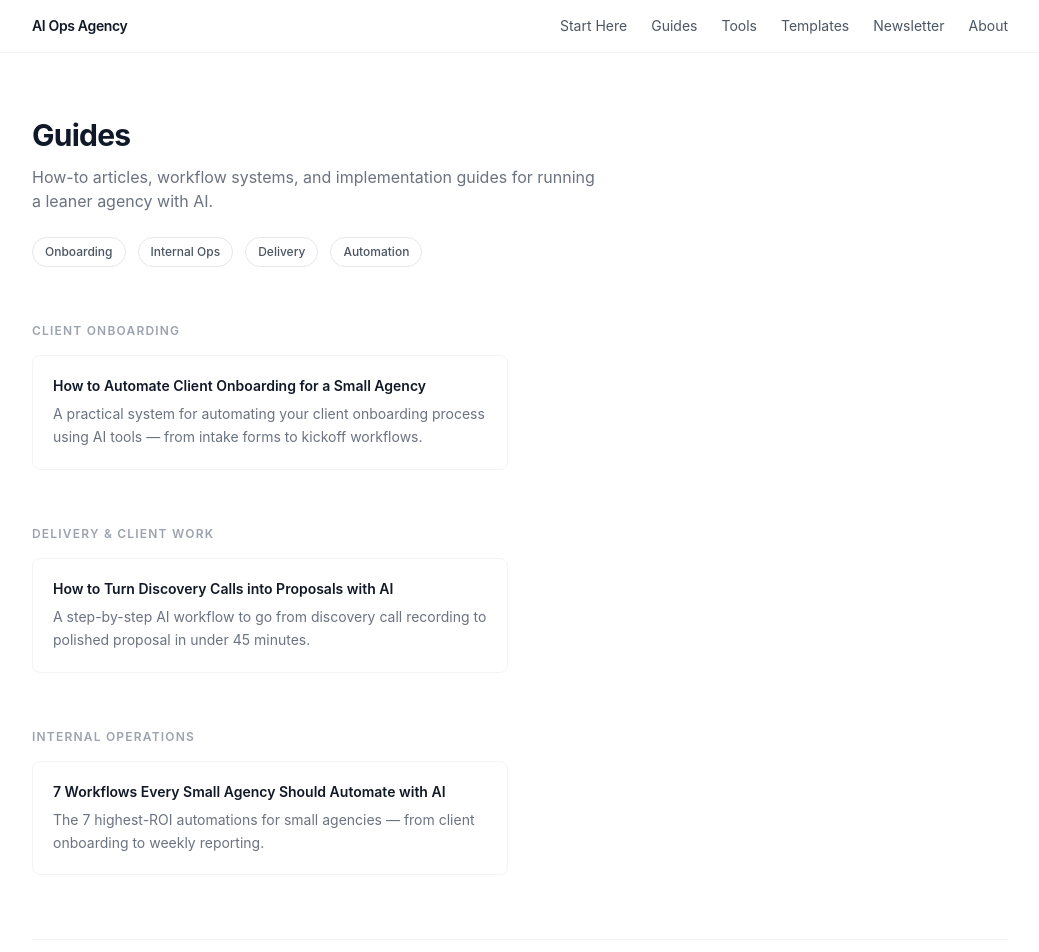
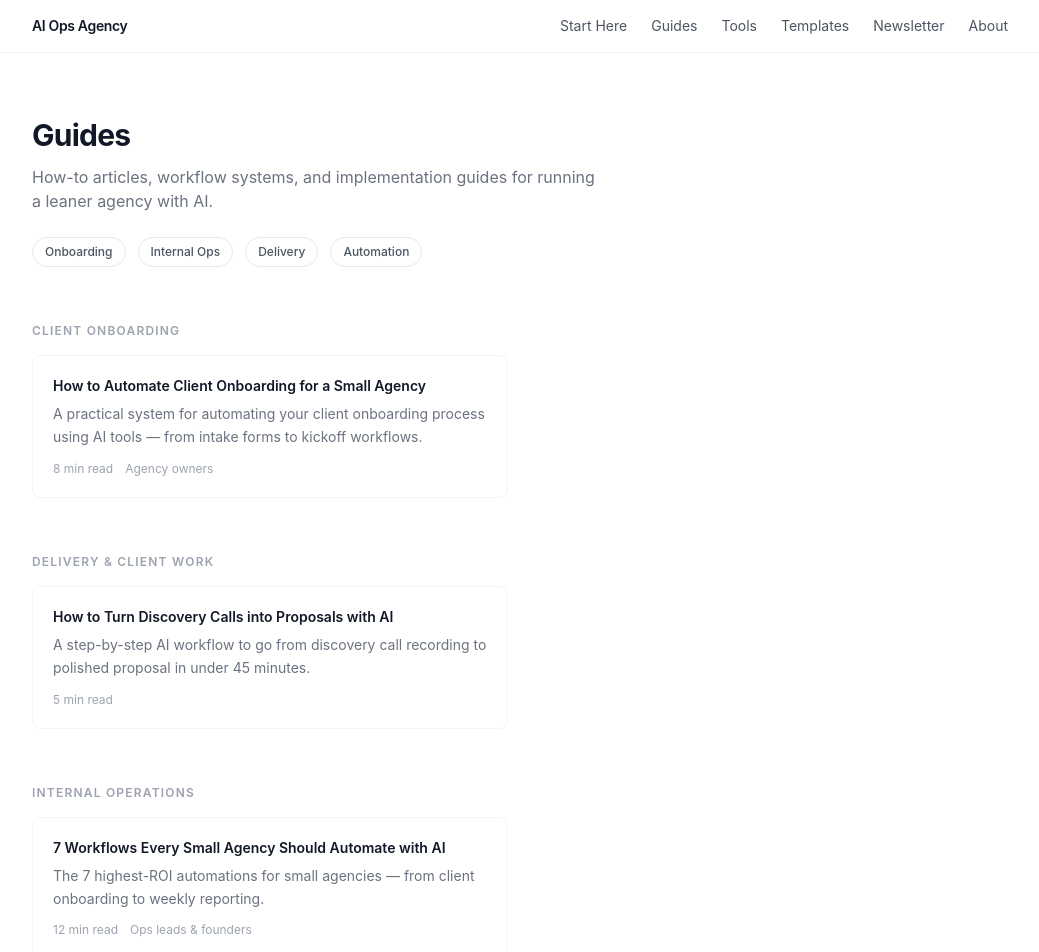
Before and after one commit to veramey/my-website, a Next.js app: page /guides in a window 1280 px wide. Shown: the top 952 px of the page, without its empty margins (120-1159 px from the left). Built offline with nearby package versions, Linux system fonts and the light colour scheme.

Commit message:
feat: implement issue #186 (#190)
Implemented by AI Teammate via Claude Code.
Closes #186

Co-authored-by: AI Teammate <agent.ai.native@gmail.com>

```diff
--- a/src/lib/guides.ts
+++ b/src/lib/guides.ts
@@ -10,6 +10,8 @@ export interface GuideArticle {
   description: string
   subcategory: GuideSubcategory
   href: string
+  readingTime?: string
+  whoItIsFor?: string
 }
 
 export const guides: GuideArticle[] = [
@@ -20,6 +22,8 @@ export const guides: GuideArticle[] = [
       'A practical system for automating your client onboarding process using AI tools — from intake forms to kickoff workflows.',
     subcategory: 'Client Onboarding',
     href: '/guides/automate-client-onboarding-small-agency',
+    readingTime: '8 min read',
+    whoItIsFor: 'Agency owners',
   },
   {
     slug: 'discovery-call-to-proposal-workflow-agency',
@@ -28,6 +32,7 @@ export const guides: GuideArticle[] = [
       'A step-by-step AI workflow to go from discovery call recording to polished proposal in under 45 minutes.',
     subcategory: 'Delivery & Client Work',
     href: '/guides/discovery-call-to-proposal-workflow-agency',
+    readingTime: '5 min read',
   },
   {
     slug: '7-workflows-automate-small-agency',
@@ -36,5 +41,7 @@ export const guides: GuideArticle[] = [
       'The 7 highest-ROI automations for small agencies — from client onboarding to weekly reporting.',
     subcategory: 'Internal Operations',
     href: '/guides/7-workflows-automate-small-agency',
+    readingTime: '12 min read',
+    whoItIsFor: 'Ops leads & founders',
   },
 ]
--- a/src/pages/guides/index.tsx
+++ b/src/pages/guides/index.tsx
@@ -86,6 +86,16 @@ export default function GuidesIndex() {
                       <p className="mt-2 text-sm text-gray-500 leading-relaxed">
                         {article.description}
                       </p>
+                      {(article.readingTime || article.whoItIsFor) && (
+                        <div className="flex gap-3 mt-3">
+                          {article.readingTime && (
+                            <span className="text-xs text-gray-400">{article.readingTime}</span>
+                          )}
+                          {article.whoItIsFor && (
+                            <span className="text-xs text-gray-400">{article.whoItIsFor}</span>
+                          )}
+                        </div>
+                      )}
                     </Link>
                   ))}
                 </div>
```
Also changed, not shown: 1 other file (tests, documents, lock files or other folders).
